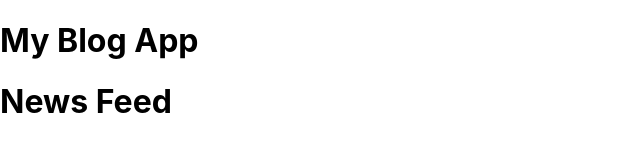
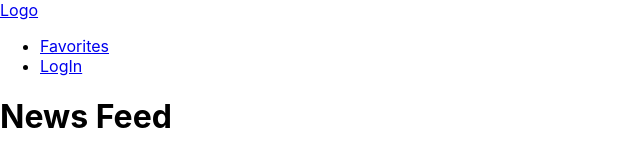
Before and after one commit to sachika13125/blog-app, a React (Create React App) app: page / in a window 1280 px wide. Shown: the top 141 px of the page, without its empty margins (0-640 px from the left). Built offline with nearby package versions, Linux system fonts and the light colour scheme; no server answers.

Commit message:
add Header.js

```diff
--- a/src/App.js
+++ b/src/App.js
@@ -1,11 +1,10 @@
 import React from 'react';
 import AppRouter from './AppRouter';
+import Header from './components/Header';
 function App() {
   return (
     <div className="App">
-      <header>
-        <h1>My Blog App</h1>
-      </header>
+      <Header />
       <main>
         <AppRouter />
       </main>
--- /dev/null
+++ b/src/components/Header.js
@@ -0,0 +1,19 @@
+import React from 'react';
+
+function Header() {
+    return (
+        <header>
+            <div className='logo'>
+                <a href='/'>Logo</a>
+            </div>
+            <nav>
+                <ul>
+                    <li><a href='/favorites'>Favorites</a></li>
+                    <li><a href='/login'>LogIn</a></li>
+                </ul>
+            </nav>
+        </header>
+    );
+}
+
+export default Header;
```
